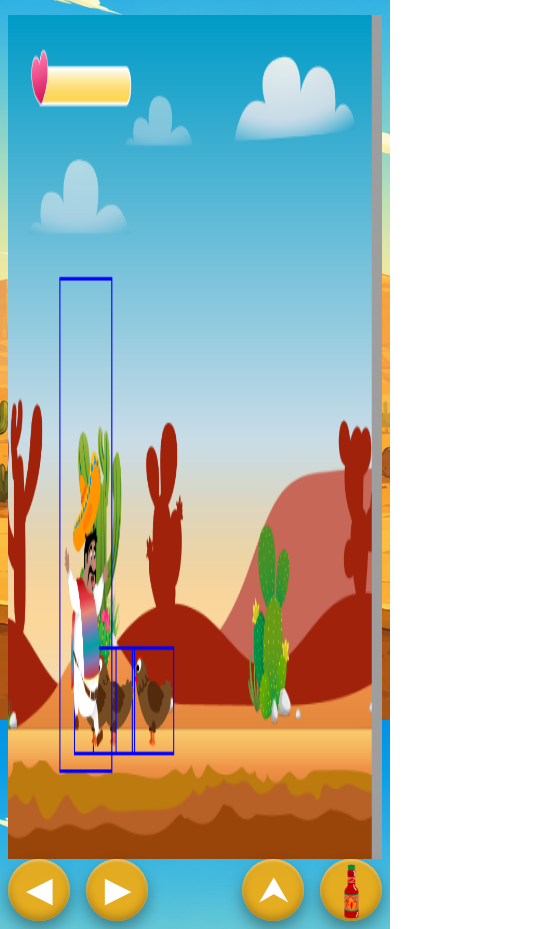
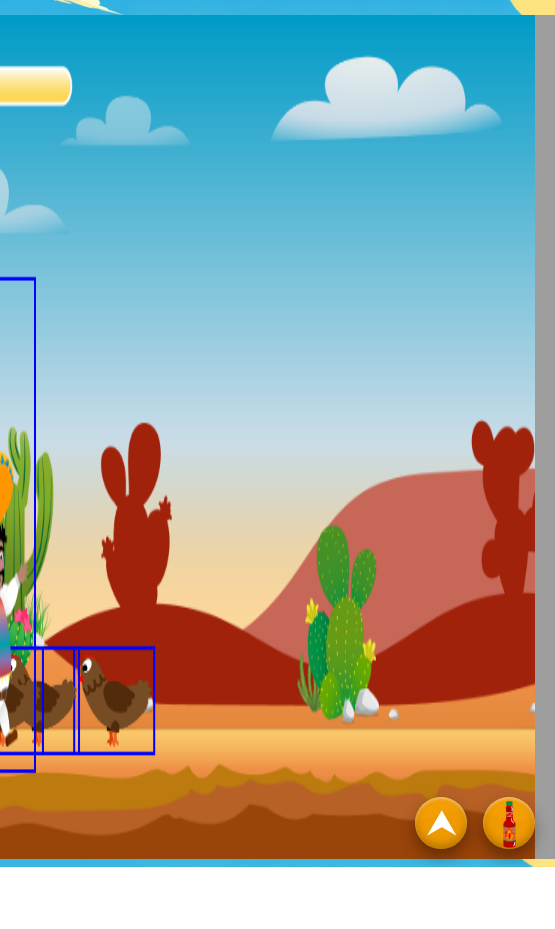
Before and after one commit to Marvin1506/ElPolloLocoBrowserGame, a plain HTML site: page index.html in a window 390 px wide. Shown: the part 124-1053 px from the top of the page, 555 px wide, since content can reach past the window. After the commit the page ends 991 px from the top, so only its background shows below. Drawn offline with Linux system fonts and the light colour scheme.

Commit message:
Control panel is now positioned in the canvas game.

```diff
--- a/index.html
+++ b/index.html
@@ -11,6 +11,7 @@
 
 <h1>El Pollo Loco</h1>
 
+    <div class="game-content">
         <canvas id="canvas" width="720" height="480">
 
         </canvas>
@@ -30,11 +31,11 @@
                     ⮝
                 </button>
                 <button id="throw" class="control-panel">
-            <img class="throw-bottle-icon-mobile" src="img/6_salsa_bottle/salsa_bottle.png" alt="bottle">
+                    <img class="throw-bottle-icon-mobile" src="img/6_salsa_bottle/salsa_bottle.png" alt="" srcset="">
                 </button>
             </div>
         </div>
-
+    </div>
 </body>
 
 <script src="./models/world.class.js"></script>
--- a/style.css
+++ b/style.css
@@ -35,15 +35,23 @@
 }
 
 @media only screen and (max-width: 720px) {
+    .game-content {
+        position: relative;
+        width: 720px;
+    }
+
     canvas {
         width: 100%;
     }
 
     .mobile-button-flexbox {
+        position: absolute;
+        left: 20px;
+        right: 20px;
+        bottom: 10px;
         display: flex;
-        width: 100%;
         justify-content: space-between;
-
+        z-index: 10;
     }
 
     .mobile-button-div-move-left-right {
@@ -63,8 +71,8 @@
         pointer-events: all;
         line-height: 1;
         padding: 0;
-        width: 62px;
-        height: 62px;
+        width: 52px;
+        height: 52px;
 
         border: none;
         border-radius: 50%;
@@ -95,8 +103,8 @@
     }
 
     .throw-bottle-icon-mobile {
-        width: 75px;
-        height: 75px;
+        width: 65px;
+        height: 65px;
     }
 }
 
```
Lines whose indentation alone changed are shown as unchanged.
